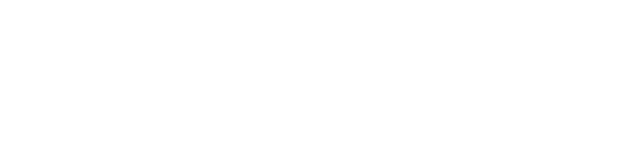
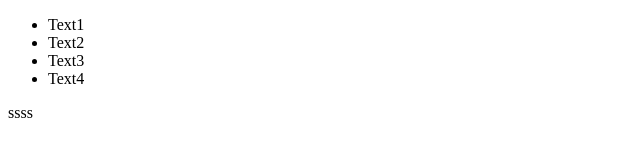
Before and after one commit to Elsayed4/project, a plain HTML site: page contact.html in a window 1280 px wide. Shown: the whole page, without its empty margins (0-640 px from the left). Drawn offline with Linux system fonts and the light colour scheme.

Commit message:
hamoksha

```diff
--- a/contact.html
+++ b/contact.html
@@ -5,5 +5,17 @@
     <meta name="viewport" content="width=device-width, initial-scale=1.0" />
     <title>contact</title>
   </head>
-  <body></body>
+  <body>
+    <header>
+      <nav>
+        <ul>
+          <li>Text1</li>
+          <li>Text2</li>
+          <li>Text3</li>
+          <li>Text4</li>
+        </ul>
+      </nav>
+    </header>
+    <footer>ssss</footer>
+  </body>
 </html>
```
Also changed, not shown: index.html (+1 -0 lines), about.html (added), team.html (added).
